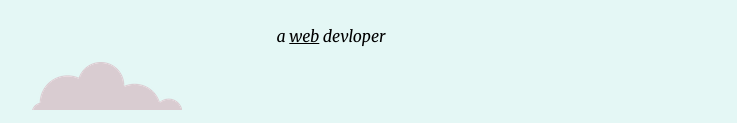
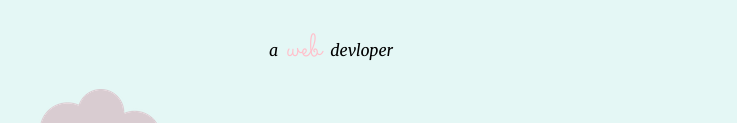
Before and after one commit to abhijeet9897/cv, a plain HTML site: page index.html in a window 1280 px wide. Shown: the part 236-359 px from the top of the page, without its empty margins (309-1046 px from the left). Drawn offline with Linux system fonts and the light colour scheme.

Commit message:
hower in web span <a>

```diff
--- a/index.html
+++ b/index.html
@@ -11,10 +11,15 @@
     <div class="div1">
       <img class="cloud-a" src="images/cloud.png" alt="cloud-img">
       <h2><strong>I'm Abhijeet.</strong></h2>
-      <p>a <span>web</span> devloper</p>
+      <p>a<a href="https://www.linkedin.com/in/abhijeet-ray-b62957190/"> <span>web</span></a> devloper</p>
       <img class="cloud-b" src="images/cloud.png" alt="cloud-img">
       <img class="mountain" src="images/mountain.png" alt="mountain-img">
     </div>
+
+<form class="form1" action="index.html" method="post">
+
+</form>
+
     <div class="div2">
       <div class="profile">
         <img class="photo"src="https://media-exp1.licdn.com/dms/image/C4D03AQH5_akoeUPMpQ/profile-displayphoto-shrink_200_200/0?e=1607558400&v=beta&t=Dc5J2xxU2NNR6o_695QoHWFT4h9p2F22ufon_8Pk2D8" alt="abhijeet ray porfile">
--- a/styles.css
+++ b/styles.css
@@ -36,9 +36,7 @@ p{
   width: 15%;
   border-radius: 50%;
 }
-span{
-  text-decoration: underline;
-}
+
 .div2{
   background-color: #ebecf1;
 }
@@ -50,3 +48,19 @@ span{
   width: 15%;
   border-radius: 50%;
 }
+span{
+  font-size: 2rem;
+  padding:0 5px ;
+  font-family: Sacramento;
+  text-decoration:none;
+  color: pink;
+}
+a{
+  text-decoration:none;
+
+
+}
+span:hover{
+  background-color: white;
+  border-radius: 50%;
+}
```
